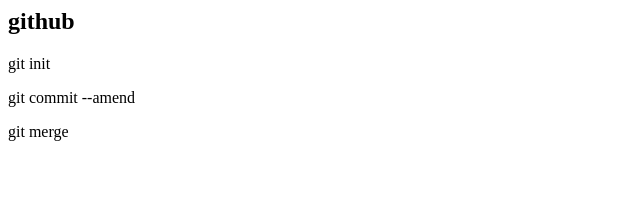
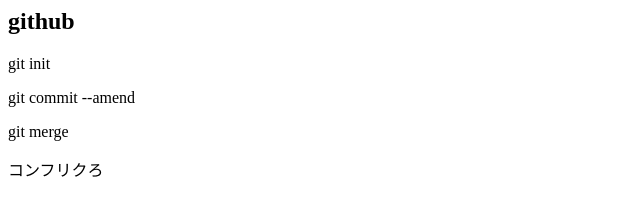
Before and after one commit to onpi/git_tutorial, a plain HTML site: page index.html in a window 1280 px wide. Shown: the full height of the page, 0-640 px from the left. Drawn offline with Linux system fonts and the light colour scheme.

Commit message:
コンフリクトを追記

```diff
--- a/index.html
+++ b/index.html
@@ -2,3 +2,4 @@
 <p>git init</p>
 <p>git commit --amend</p>
 <p>git merge</p>
+<p>コンフリクろ</p>
```
